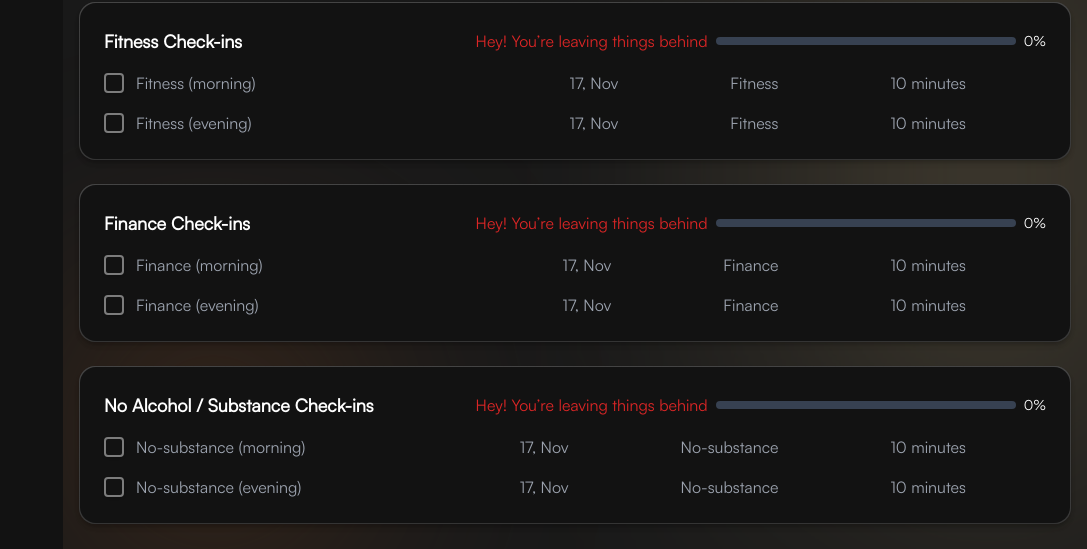
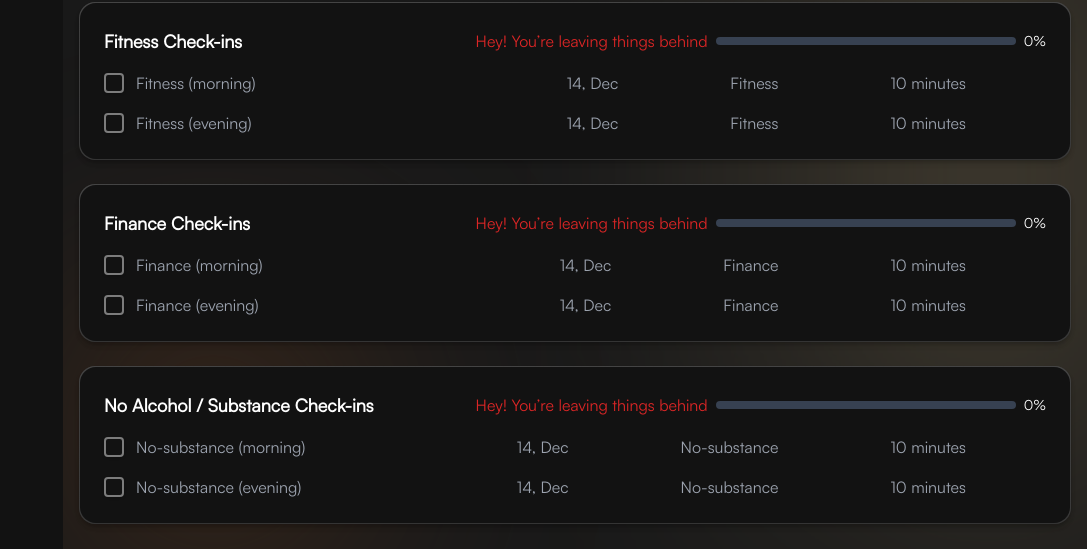
Before and after one commit to sda34495/soar-web-app-front, a Next.js app: page /check-in in a window 1280 px wide. Shown: the part 218-767 px from the top of the page, without its empty margins (193-1280 px from the left). Built offline with nearby package versions, Linux system fonts and the light colour scheme; no server answers; sample sign-in values are in the browser's storage; a web font is replaced by a local one.

Commit message:
fix: tab and date

```diff
--- a/src/app/(dashboard)/components/GraphTabs.tsx
+++ b/src/app/(dashboard)/components/GraphTabs.tsx
@@ -69,7 +69,7 @@ function GraphTabs({updateActivityType }) {
 
         <button
           onClick={() => setActiveTab("sobriety")}
-          className={`w-[150px] text-[#989898] bg-[#262626] hover:bg-[#EFEFEF] hover:text-[#202020]  rounded-full px-3 py-2  ${
+          className={`w-[280px] text-[#989898] bg-[#262626] hover:bg-[#EFEFEF] hover:text-[#202020]  rounded-full px-3 py-2  ${
             activeTab === "sobriety" ? "bg-[#EFEFEF] font-bold text-black" : ""
           } `}
         >
@@ -103,7 +103,8 @@ function GraphTabs({updateActivityType }) {
                 />
               </svg>
             </div>
-            <label className=" text-xl">Alcohol</label>
+            <label className=" text-xl">Alcohol/No-substance</label>
+
           </div>
         </button>
       </div>
--- a/src/components/UI/FinanceCard.tsx
+++ b/src/components/UI/FinanceCard.tsx
@@ -88,6 +88,16 @@ const FinanceCard = ({updateModalTitle, setIsModalOpen,setIsLoading} :any) => {
 
   };
 
+  const getFormattedDate = () => {
+    const today = new Date();
+    const day = today.getDate();
+    const month = today.toLocaleString("default", { month: "short" }); // "Nov"
+    return `${day}, ${month}`; // e.g., "17, Nov"
+  };
+
+  const todayDate = getFormattedDate();
+
+
 
 
   const progress = parseFloat(checkInStatus.progress.toFixed(1)) ;
@@ -153,7 +163,7 @@ const FinanceCard = ({updateModalTitle, setIsModalOpen,setIsLoading} :any) => {
               <span className="text-gray-400">Finance (morning)</span>
             </div>
             <div className="flex space-x-28 text-gray-400">
-              <span>17, Nov</span>
+              <span>{todayDate}</span>
               <span>Finance</span>
               <span>10 minutes</span>
             </div>
@@ -189,7 +199,7 @@ const FinanceCard = ({updateModalTitle, setIsModalOpen,setIsLoading} :any) => {
               <span className="text-gray-400">Finance (evening)</span>
             </div>
             <div className="flex space-x-28 text-gray-400">
-              <span>17, Nov</span>
+              <span>{todayDate}</span>
               <span>Finance</span>
               <span>10 minutes</span>
             </div>
--- a/src/components/UI/FitnessCard.tsx
+++ b/src/components/UI/FitnessCard.tsx
@@ -77,6 +77,19 @@ const FitnessCard = ({
     }
   };
 
+  const getFormattedDate = () => {
+    const today = new Date();
+    const day = today.getDate();
+    const month = today.toLocaleString("default", { month: "short" }); // "Nov"
+    return `${day}, ${month}`; // e.g., "17, Nov"
+  };
+
+  const todayDate = getFormattedDate();
+
+
+
+
+
   const progress = parseFloat(checkInStatus.progress.toFixed(1));
 
   const progressColor =
@@ -140,7 +153,7 @@ const FitnessCard = ({
               <span className="text-gray-400">Fitness (morning)</span>
             </div>
             <div className="flex space-x-28 text-gray-400">
-              <span>17, Nov</span>
+              <span>{todayDate}</span>
               <span>Fitness</span>
               <span>10 minutes</span>
             </div>
@@ -176,7 +189,7 @@ const FitnessCard = ({
               <span className="text-gray-400">Fitness (evening)</span>
             </div>
             <div className="flex space-x-28 text-gray-400">
-              <span>17, Nov</span>
+              <span>{todayDate}</span>
               <span>Fitness</span>
               <span>10 minutes</span>
             </div>
--- a/src/components/UI/Sobriety.tsx
+++ b/src/components/UI/Sobriety.tsx
@@ -79,6 +79,18 @@ const SobrietyCard = ({setIsModalOpen,updateModalTitle,setIsLoading}: any) => {
     }
   };
 
+
+  const getFormattedDate = () => {
+    const today = new Date();
+    const day = today.getDate();
+    const month = today.toLocaleString("default", { month: "short" }); // "Nov"
+    return `${day}, ${month}`; // e.g., "17, Nov"
+  };
+
+  const todayDate = getFormattedDate();
+
+
+
   const progress = parseFloat(checkInStatus.progress.toFixed(1)) ;
 
   const progressColor = progress < 50 ? "bg-red-600 text-red-600" : "bg-green-600 text-green-500";
@@ -140,7 +152,7 @@ const SobrietyCard = ({setIsModalOpen,updateModalTitle,setIsLoading}: any) => {
               <span className="text-gray-400">No-substance (morning)</span>
             </div>
             <div className="flex space-x-28 text-gray-400">
-              <span>17, Nov</span>
+              <span>{todayDate}</span>
               <span>No-substance</span>
               <span>10 minutes</span>
             </div>
@@ -176,7 +188,7 @@ const SobrietyCard = ({setIsModalOpen,updateModalTitle,setIsLoading}: any) => {
               <span className="text-gray-400">No-substance (evening)</span>
             </div>
             <div className="flex space-x-28 text-gray-400">
-              <span>17, Nov</span>
+              <span>{todayDate}</span>
               <span>No-substance</span>
               <span>10 minutes</span>
             </div>
```
